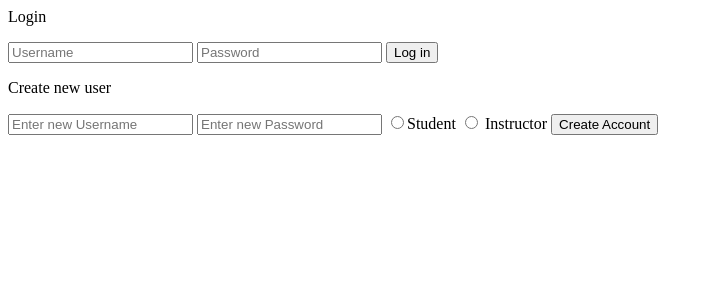
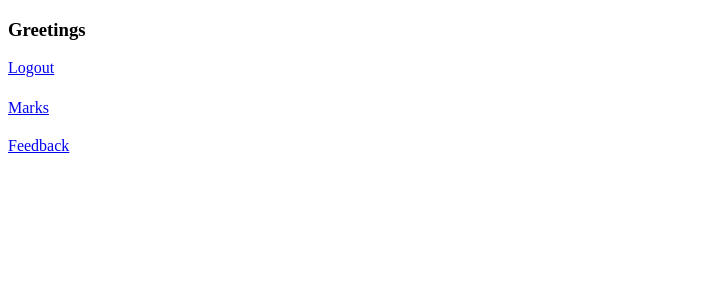
Before and after one commit to harjot-saroya/flask-login, a Flask app: page /homepage in a window 1280 px wide. Shown: the top 300 px of the page, without its empty margins (0-713 px from the left). Run offline with Flask 2, Linux system fonts and the light colour scheme.

Commit message:
Did some work

```diff
--- a/Desktop/A3/app.py
+++ b/Desktop/A3/app.py
@@ -1,33 +1,11 @@
+# required imports
+# the sqlite3 library allows us to communicate with the sqlite database
+import sqlite3
+# we are adding the import 'g' which will be used for the database
+from flask import Flask, flash, render_template, redirect, url_for, request, g, session
 
-from flask import Flask, render_template, request,flash,redirect,url_for,g
-from flask_sqlalchemy import SQLAlchemy
-from flask_login import LoginManager,UserMixin,login_user,login_required,logout_user,current_user
-from sqlalchemy.sql import text
-from sqlalchemy import create_engine
-from sqlalchemy.orm import sessionmaker
-import sqlite3
-engine = create_engine('sqlite:///user_info.db', echo = True)
-
-app = Flask(__name__,)
-app.config['SQLALCHEMY_DATABASE_URI']= 'sqlite:///user_info.db'
-app.config['SECRET_KEY']='test'
+# the database file we are going to communicate with
 DATABASE = './user_info.db'
-db = SQLAlchemy(app)
-login_manager = LoginManager()
-login_manager.init_app(app)
-
-class User(UserMixin,db.Model):
-	id = db.Column(db.Integer, primary_key=True)
-	#30 character username/passwords where username is unqiue but passwords are not
-	username = db.Column(db.String(30),unique = True)
-	password = db.Column(db.String(30),unique = False)
-	user_type = db.Column(db.String(10),unique = False)
-
-	def __init__(self,usern,passw,inp_type):
-		# Pass in username/password variables into user object
-		self.username = usern
-		self.password = passw
-		self.user_type = inp_type
 
 # connects to the database
 def get_db():
@@ -39,119 +17,115 @@ def get_db():
     return db
 
 # converts the tuples from get_db() into dictionaries
+# (don't worry if you don't understand this code)
 def make_dicts(cursor, row):
     return dict((cursor.description[idx][0], value)
                 for idx, value in enumerate(row))
 
+# given a SELECT query, executes and returns the result
+# (don't worry if you don't understand this code)
 def query_db(query, args=(), one=False):
     cur = get_db().execute(query, args)
     rv = cur.fetchall()
     cur.close()
     return (rv[0] if rv else None) if one else rv
 
-@login_manager.user_loader
-def load_user(user_id):
-	return User.query.get(int(user_id))
+# tells Flask that "this" is the current running app
+app = Flask(__name__)
+app.config['SECRET_KEY']='test'
 
+# this function gets called when the Flask app shuts down
+# tears down the database connection
+@app.teardown_appcontext
+def close_connection(exception):
+    db = getattr(g, '_database', None)
+    if db is not None:
+        # close the database if we are connected to it
+        db.close()
 
 @app.route('/')
 def index():
-
-	if current_user.is_authenticated:
-		return render_template('homepage.html')
-	return render_template('login.html')
-
-@app.route('/login')
-def login():
-	return render_template('login.html')
+    return render_template('index.html')
 
 @app.route('/homepage')
 def homepage():
-	if current_user.is_authenticated:
-		return render_template('homepage.html')
-	return render_template('login.html')
+    return render_template('homepage.html')
 
-@app.route('/loginuser',methods = ['POST'])
-def loginuser():
-	username = request.form['username']
-	password = request.form['password']
-	user = User.query.filter_by(username=username).first()
-	if not user:
-		return '<h1>User not found!</h1>'
-	password = User.query.filter_by(password=password).first()
-	if not password:
-		flash('Incorrect password')
-		return render_template('login.html')
-	login_user(user)
-	if current_user.user_type =='student':
-		return render_template('homepage.html')
+@app.route('/login', methods = ['GET','POST'])
+def login():
+    db = get_db()
+    db.row_factory = make_dicts
+    info = request.form
+    query = query_db('select * from user where username = ? and password = ?', [info['username'],info['password']], one = True)
+    found = False
+    db.close()
+    if (query):
+        found = True
+    else:
+        flash('Incorrect credentials')
+        flash('Please try again')
+        return redirect(url_for('index'))
+    if (found == True):
+        if (query['username'] != None):
+            if (query['password'] == info['password']):
+                session['username'] = info['username']
+                session['type'] = query['user_type']
+                return render_template('homepage.html',query = query)
+            else:
+                flash('Incorrect credentials')
+                return redirect(url_for('login'))
+    return redirect(url_for('login'))
 
-	return render_template('instruct_login.html')
+@app.route('/create-user', methods = ['GET','POST'])
+def newUser():
+    db = get_db()
+    db.row_factory = make_dicts
+    cur = db.cursor()
+    info = request.form
+    cur.execute('insert into user (username,password,user_type) values (?,?,?)', [info['username'],info['password'],info['user_type']])
+    db.commit()
+    cur.close()
+    flash('User was sucessfully created!')
+    flash('Please login')
+    return redirect(url_for('index'))
 
 
-@app.route('/createuser', methods = ['GET','POST'])
-def createuser():
-	# Retrieve input information
-	info = request.form
-	# Get database
-	db = get_db()
-	# Create database entires into dictionaries
-	db.row_factory = make_dicts
-	# Create cursor for database selection
-	cur = db.cursor()
-	# Using our information in info, insert this into their appropriate places in the table User
-	cur.execute('insert into user (username,password,user_type) values (?,?,?)',[info['username'],info['password'],info['user_type']])
-	db.commit()
-	cur.close()
-	# Display message of succesful account creation
-	flash('User was sucessfully created!')
-	flash('Please login')
-	return redirect(url_for('index'))
 @app.route('/logout')
-@login_required
+#@login_required
 def logout():
-	logout_user()
-	return redirect(url_for('login'))
+    session.pop('username', None)
+    session.pop('type', None)
+    return redirect(url_for('index'))
 
-@app.route('/home')
-@login_required
-def home():
-	return 'The current user is:' + current_user.username
+@app.route('/marks')
+def marks():
+    if(session['type'] == 'instructor'):
+        print('instructor')
+        return render_template('homepage.html')
+    user = session['username']
+    db = get_db()
+    db.row_factory = make_dicts
+    items = []
+    query = query_db('select * from marks where username = ?',[user], one = True)
+    items.append(query)
+    print(query)
+    db.close()
+    return render_template('marks.html',query = items)
 
-@app.route('/marks', methods = ['GET'])
-@login_required
-def marks():
-	curr = "'" + str(current_user.username) + "'"
-	conn = sqlite3.connect('user_info.db')
-	queryString = "SELECT * from marks WHERE username = " + curr
-	col = conn.execute("PRAGMA table_info(marks)").fetchall()
-	query = conn.execute(queryString).fetchall()
-	conn.close()
+@app.route('/remark',methods = ['GET','POST'])
+def remark():
+    feedback = request.form
+    db = get_db()
+    db.row_factory = make_dicts
+    cur = db.cursor()
+    stuid = query_db('select id from user where username = ?',[session['username']],one = True)
+    print(stuid)
+    cur.execute('insert into remark (id,username,reason,evaluation) values (?,?,?,?)',[stuid['id'],session['username'],feedback['reason'],feedback['evaluation']])
+    db.commit()
+    cur.close()
+    flash('Remark request submitted!')
+    return redirect(url_for('marks'))
 
-
-	return render_template('marks.html',query=query,name = curr,columns=col)
-
-@app.route('/instruct_marks', methods = ['GET','POST'])
-@login_required
-def instruct_marks():
-	curr = "'" + str(current_user.username) + "'"
-	conn = sqlite3.connect('user_info.db')
-	queryString = "SELECT * from marks"
-	col = conn.execute("PRAGMA table_info(marks)").fetchall()
-	query = conn.execute(queryString).fetchall()
-	conn.close()
-
-
-	return render_template('marks.html',query=query,name = curr,columns=col)
-
-@app.route('/feedback',methods = ['GET','POST'])
-@login_required
-def create_post():
-	info = request.form['feedback_1']
-	conn = sqlite.connect('user_info.db')
-	queryString = c.execute("INSERT INTO {feedback} ({feedback1}) VALUES (info)")
-	return render_template('feedback.html')
-
-
+# run the app when app.py is run
 if __name__ == '__main__':
-	app.run(debug=True)
+    app.run(debug=True)
--- a/Desktop/A3/templates/homepage.html
+++ b/Desktop/A3/templates/homepage.html
@@ -4,7 +4,7 @@
 	<title></title>
 </head>
 <body>
-	<h3>Greetings {{current_user.username}}</h3>
+	<h3>Greetings {{session['username']}}</h3>
 	<a href="/logout">Logout</a>
 	<h1></h1>
 	<a href="/marks">Marks</a>
```
Also changed, not shown: Desktop/A3/static/styles/marks.css (+8 -11 lines), Desktop/A3/templates/index.html (added, +33 -0 lines), Desktop/A3/templates/marks.html (+54 -17 lines).
